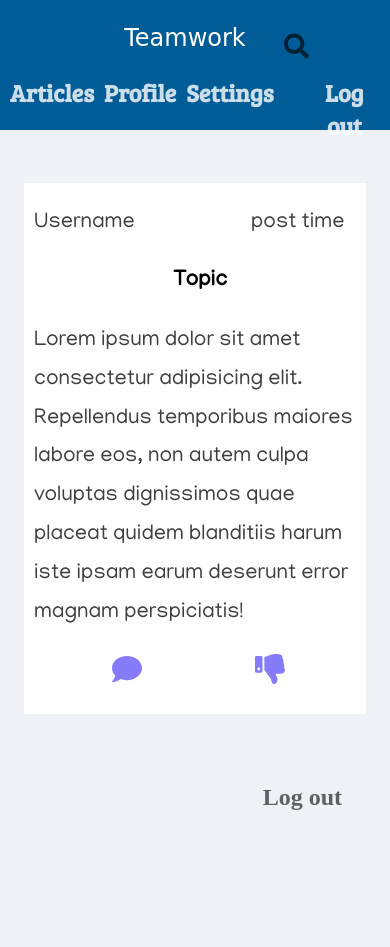
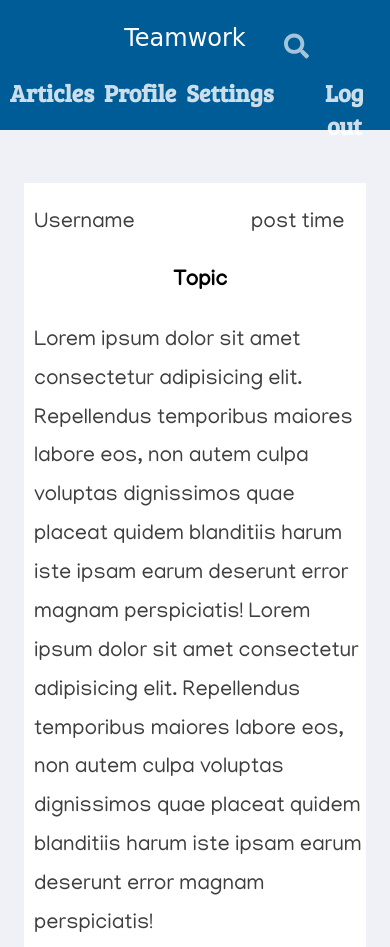
Before and after one commit to banobepascal/teamwork, a plain HTML site: page ui/pages/viewArticle.html in a window 390 px wide. Shown: the top 947 px of the page. Drawn offline with Linux system fonts and the light colour scheme; a web font is replaced by a local one.

Commit message:
[Finishes #168375016] Finished fixing responsiveness

```diff
--- a/ui/css/style.css
+++ b/ui/css/style.css
@@ -223,7 +223,7 @@ nav p a {
   width: 30px;
   padding-right: 5em;
   margin-left: -2em;
-  fill: #867bfb;
+  fill: #5549df;
 }
 
 #comment:hover {
@@ -237,7 +237,7 @@ nav p a {
 
 #thumb-down {
   width: 30px;
-  fill: #867bfb;
+  fill: #5549df;
 }
 
 #thumb-down:hover {
--- a/ui/pages/viewArticle.html
+++ b/ui/pages/viewArticle.html
@@ -20,7 +20,7 @@
             <li><a href="profile.html">Profile</a></li>
             <li><a href="settings.html">Settings</a></li>
             <li>
-              <a href="#"><img src="../svgs/search.svg" alt="" id="search-icon"></a>
+                <a href="articles.html"><svg xmlns="http://www.w3.org/2000/svg" viewBox="0 0 512 512" id="search-icon"><path d="M505 442.7L405.3 343c-4.5-4.5-10.6-7-17-7H372c27.6-35.3 44-79.7 44-128C416 93.1 322.9 0 208 0S0 93.1 0 208s93.1 208 208 208c48.3 0 92.7-16.4 128-44v16.3c0 6.4 2.5 12.5 7 17l99.7 99.7c9.4 9.4 24.6 9.4 33.9 0l28.3-28.3c9.4-9.4 9.4-24.6.1-34zM208 336c-70.7 0-128-57.2-128-128 0-70.7 57.2-128 128-128 70.7 0 128 57.2 128 128 0 70.7-57.2 128-128 128z"/></svg></a>
             </li>
             <li><a href="../index.html">Log out</a></li>
           </ul>
@@ -36,6 +36,10 @@
                 </div>
                 <h4>Topic</h4>
                 <p>
+                  Lorem ipsum dolor sit amet consectetur adipisicing elit.
+                  Repellendus temporibus maiores labore eos, non autem culpa
+                  voluptas dignissimos quae placeat quidem blanditiis harum iste
+                  ipsam earum deserunt error magnam perspiciatis!
                   Lorem ipsum dolor sit amet consectetur adipisicing elit.
                   Repellendus temporibus maiores labore eos, non autem culpa
                   voluptas dignissimos quae placeat quidem blanditiis harum iste
```
Also changed, not shown: ui/pages/profile.html (+2 -2 lines), ui/pages/settings.html (+2 -2 lines).
